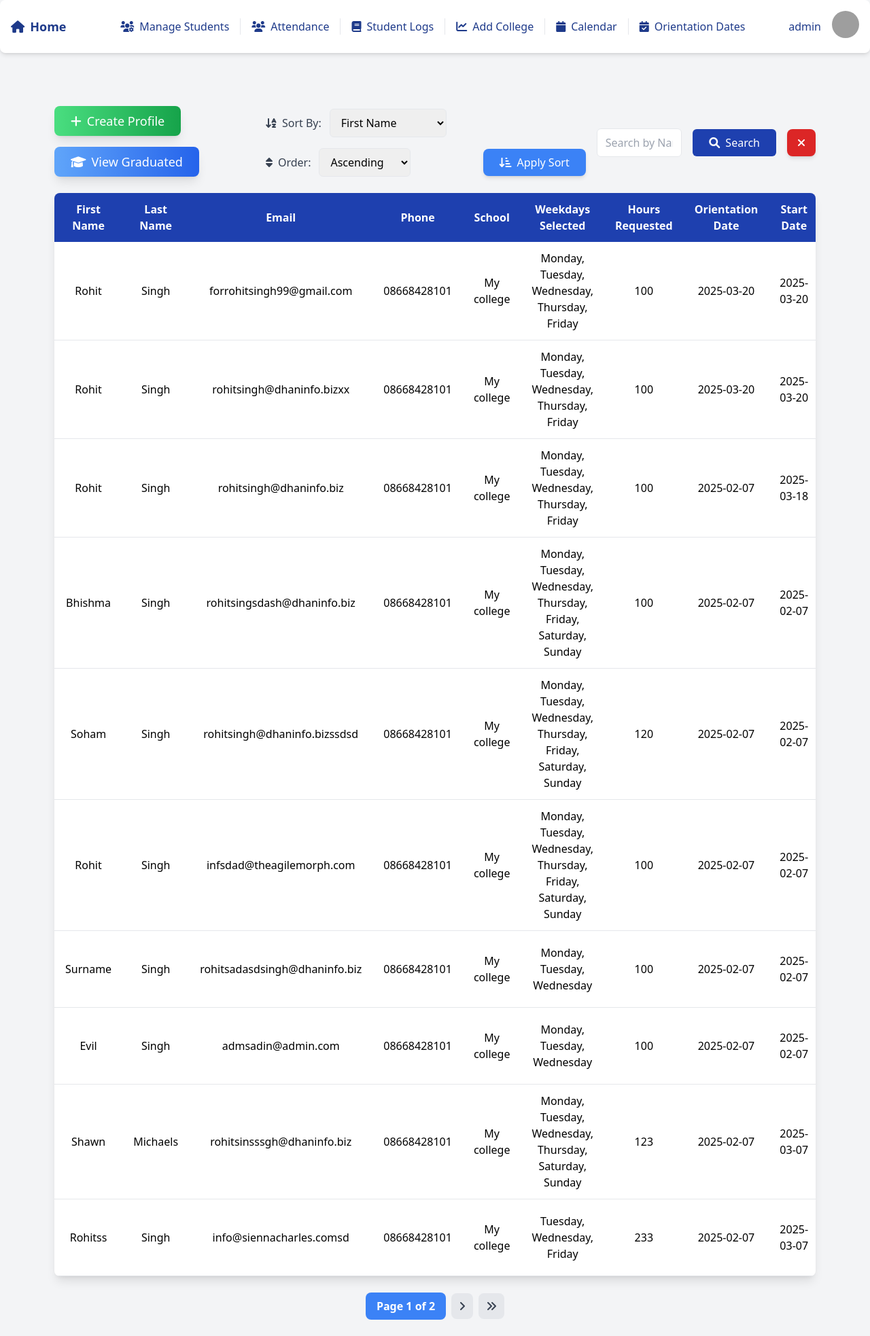
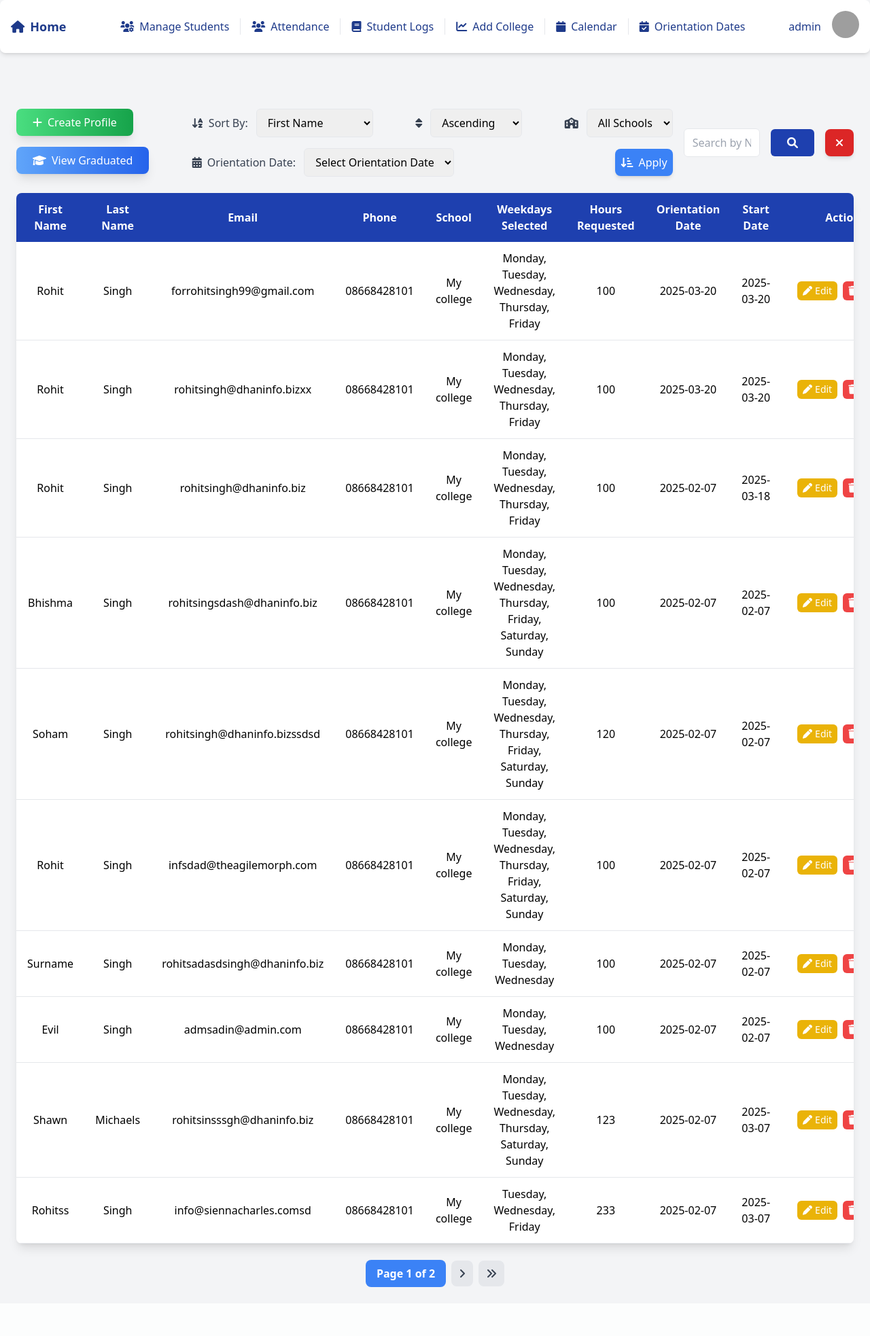
Before and after one commit to RohitSingh555/Lchaim_Virtual_Manager, a Django app: page / in a window 1280 px wide. Shown: the whole page at 68% size. After the commit the page ends 1894 px from the top, so only its background shows below. Run offline with Django 5.2, Linux system fonts and the light colour scheme; a user stored in the database is signed in; data comes from the database, SQL or seed files in the repository; both versions use the stored data as it was after the commit; some libraries are stand-ins or nearby versions; grey boxes are pictures that could not be loaded.

Commit message:
Synced it with the live website

```diff
--- a/students/templates/create_profile.html
+++ b/students/templates/create_profile.html
@@ -517,7 +517,7 @@
         </form>
     </div>
     <script>
-        document.getElementById("id_lchaim_orientation_date").addEventListener("change", function() {
+       document.getElementById("id_lchaim_orientation_date").addEventListener("change", function() {
             let selectedOption = this.options[this.selectedIndex];
             let orientationText = selectedOption.textContent.trim();
 
--- a/students/templates/student_profile_list.html
+++ b/students/templates/student_profile_list.html
@@ -25,7 +25,7 @@
     {% include 'navbar.html' %}
 
     <div class="flex flex-col bg-gray-100 min-h-screen pt-24">
-        <div class="px-6 lg:px-20 py-6">
+        <div class="px-6 lg:px-6 py-6">
             <div class="lg:flex items-center justify-between">
             {% if is_school_group %}
             <div class="flex justify-center items-center mt-4 text-center "  style="margin-top:36px">
@@ -35,16 +35,16 @@
             </div>
             {% else %}
             <div class="flex flex-wrap gap-4 justify-left mt-4"  style="margin-top:36px">
-                <a href="{% url 'create_student_profile' %}" class="bg-gradient-to-r from-green-400 to-green-600 text-white px-6 py-2 rounded-lg text-lg shadow-lg hover:from-green-500 hover:to-green-700 transition ease-in-out duration-200">
+                <a href="{% url 'create_student_profile' %}" class="bg-gradient-to-r from-green-400 to-green-600 text-white px-6 py-2 rounded-lg text-md shadow-lg hover:from-green-500 hover:to-green-700 transition ease-in-out duration-200">
                     <i class="fas fa-plus mr-2"></i>Create Profile
                 </a>
-                <a href="{% url 'student_graduated_list' %}" class="bg-gradient-to-r from-blue-400 to-blue-600 text-white px-6 py-2 rounded-lg text-lg shadow-lg hover:from-blue-500 hover:to-blue-700 transition ease-in-out duration-200">
+                <a href="{% url 'student_graduated_list' %}" class="bg-gradient-to-r from-blue-400 to-blue-600 text-white px-6 py-2 rounded-lg text-md shadow-lg hover:from-blue-500 hover:to-blue-700 transition ease-in-out duration-200">
                     <i class="fas fa-graduation-cap mr-2"></i>View Graduated
                 </a>
             </div>
-            <!-- Sorting Section -->
             <div class="rounded-lg p-4 pb-0 mt-6">
-    <form method="get" class="flex flex-wrap items-center justify-between gap-4">
+                <form method="get" id="filter-form" class="flex flex-wrap items-center justify-between gap-4">
+                    <!-- Sort Field -->
                     <div class="flex items-center gap-3">
                         <label for="sort_field" class="text-gray-700 font-medium flex items-center gap-2">
                             <i class="fas fa-sort-alpha-down"></i> Sort By:
@@ -54,12 +54,14 @@
                             <option value="last_name" {% if sort_field == "last_name" %}selected{% endif %}>Last Name</option>
                             <option value="email" {% if sort_field == "email" %}selected{% endif %}>Email</option>
                             <option value="lchaim_orientation_date" {% if sort_field == "lchaim_orientation_date" %}selected{% endif %}>Orientation Date</option>
+                            <option value="school" {% if sort_field == "school" %}selected{% endif %}>School</option>
                         </select>
                     </div>
 
+                    <!-- Sort Order -->
                     <div class="flex items-center gap-3">
                         <label for="sort_order" class="text-gray-700 font-medium flex items-center gap-2">
-                <i class="fas fa-sort"></i> Order:
+                            <i class="fas fa-sort"></i>
                         </label>
                         <select name="sort_order" id="sort_order" class="px-3 py-2 border rounded-md focus:ring-2 focus:ring-blue-600 focus:outline-none">
                             <option value="asc" {% if sort_order == "asc" %}selected{% endif %}>Ascending</option>
@@ -67,12 +69,41 @@
                         </select>
                     </div>
 
-        <button type="submit" class="bg-blue-500 text-white px-6 py-2 rounded-lg shadow-md flex items-center gap-2 hover:bg-blue-600 transition duration-200">
-            <i class="fas fa-sort-amount-down-alt"></i> Apply Sort
+                    <!-- School Filter (Auto Submit on Change) -->
+                    <div class="flex items-center gap-3">
+                        <label for="school_filter" class="text-gray-700 font-medium flex items-center gap-2">
+                            <i class="fas fa-school"></i>
+                        </label>
+                        <select name="school_filter" id="school_filter" class="px-3 py-2 border rounded-md focus:ring-2 focus:ring-blue-600 focus:outline-none">
+                            <option value="">All Schools</option>
+                            {% for school in schools %}
+                                <option value="{{ school }}" {% if school_filter == school %}selected{% endif %}>{{ school }}</option>
+                            {% endfor %}
+                        </select>
+                    </div>
+
+                    <!-- Orientation Date Filter -->
+<div class="flex items-center gap-3">
+    <label for="orientation_date_filter" class="text-gray-700 font-medium flex items-center gap-2">
+        <i class="fas fa-calendar-alt"></i> Orientation Date:
+    </label>
+    <select name="orientation_date_filter" id="orientation_date_filter"
+            class="px-3 py-2 border rounded-md focus:ring-2 focus:ring-blue-600 focus:outline-none">
+        <option value="">Select Orientation Date</option>
+        {% for orientation_date in orientation_dates %}
+            <option value="{{ orientation_date.lchaim_orientation_date }}" {% if orientation_date_filter == orientation_date.id|stringformat:"s" %}selected{% endif %}>
+                {{ orientation_date.lchaim_orientation_date__date }}
+            </option>
+        {% endfor %}
+    </select>
+</div>
+
+                    <!-- Submit Button -->
+                    <button type="submit" class="bg-blue-500 text-white px-2 py-2 rounded-lg shadow-md flex items-center gap-2 hover:bg-blue-600 transition duration-200">
+                        <i class="fas fa-sort-amount-down-alt"></i> Apply
                     </button>
                 </form>
             </div>
-
 
             <!-- Search and Filter Section -->
             <div class=" rounded-lg mt-6  pt-4">
@@ -80,8 +111,8 @@
                     <input type="text" name="q" value="{{ query }}" placeholder="Search by Name or Email"
                         class="border rounded-md px-3 py-2 w-full  focus:outline-none focus:ring-2 focus:ring-blue-800">
                     <button type="submit"
-                        class="bg-blue-800 items-center gap-2 text-white px-6 flex flex-row  py-2 rounded-md hover:bg-blue-900 transition duration-200">
-                        <i class="fas fa-search"></i> Search
+                        class="bg-blue-800 items-center gap-2 text-white px-6 flex flex-row  py-3 rounded-md hover:bg-blue-900 transition duration-200">
+                        <i class="fas fa-search"></i>
                     </button>
                     <button type="button" onclick="window.location.href='?'"
                     class="bg-red-600 text-white px-4 py-2 rounded-lg shadow-md hover:bg-red-500 transition duration-200 ">
@@ -111,7 +142,12 @@
             </a>
         </th>
         <th class="px-4 py-3 text-center">Phone</th>
-        <th class="px-4 py-3 text-center">School</th>
+        <th class="px-4 py-3 text-center">
+            <a href="?sort_field=school&sort_order={% if sort_field == 'school' and sort_order == 'asc' %}desc{% else %}asc{% endif %}" class="hover:underline">
+                School {% if sort_field == "school" %}({{ sort_order|title }}){% endif %}
+            </a>
+        </th>
+
         <th class="px-4 py-3 text-center w-64">Weekdays Selected</th>
         <th class="px-4 py-3 text-center">Hours Requested</th>
         <th class="px-4 py-3 text-center">
@@ -144,13 +180,18 @@
 
                             {% if is_admin %}
                             <td class="px-6 py-4 text-center">
-                                <a href="{% url 'update_student_profile' profile.pk %}" class="bg-yellow-500 text-white px-3 py-2 rounded-md inline-flex items-center justify-center space-x-2 hover:bg-yellow-600 transition ease-in-out duration-200">
+                                <div class="flex items-center justify-center space-x-2">
+                                    <a href="{% url 'update_student_profile' profile.pk %}"
+                                       class="bg-yellow-500 text-white px-3 py-2 md:px-2 md:py-1 text-sm rounded-md inline-flex items-center justify-center space-x-1 hover:bg-yellow-600 transition ease-in-out duration-200">
                                         <i class="fas fa-pen"></i><span>Edit</span>
                                     </a>
-                                <button onclick="openDeleteModal({{ profile.pk }})" class="bg-red-500 text-white px-3 py-2 rounded-md inline-flex items-center justify-center space-x-2 ml-3 hover:bg-red-600 transition ease-in-out duration-200">
+                                    <button onclick="openDeleteModal({{ profile.pk }})"
+                                        class="bg-red-500 text-white px-3 py-2 md:px-2 md:py-1 text-sm rounded-md inline-flex items-center justify-center space-x-1 hover:bg-red-600 transition ease-in-out duration-200">
                                         <i class="fas fa-trash"></i><span>Delete</span>
                                     </button>
+                                </div>
                             </td>
+
                             {% endif %}
                         </tr>
                         {% endfor %}
@@ -164,13 +205,13 @@
         <!-- First & Previous Buttons -->
         {% if page_obj.has_previous %}
             <li>
-                            <a href="?page=1&sort_field={{ sort_field }}&sort_order={{ sort_order }}"
+                <a href="?page=1&search={{ search_query }}&school_filter={{ school_filter }}&sort_field={{ sort_field }}&sort_order={{ sort_order }}"
                    class="px-3 py-2 bg-gray-200 text-gray-700 rounded-lg hover:bg-gray-300 transition">
                     <i class="fa fa-angle-double-left"></i>
                 </a>
             </li>
             <li>
-                            <a href="?page={{ page_obj.previous_page_number }}&sort_field={{ sort_field }}&sort_order={{ sort_order }}"
+                <a href="?page={{ page_obj.previous_page_number }}&search={{ search_query }}&school_filter={{ school_filter }}&sort_field={{ sort_field }}&sort_order={{ sort_order }}"
                    class="px-3 py-2 bg-gray-200 text-gray-700 rounded-lg hover:bg-gray-300 transition">
                     <i class="fa fa-angle-left"></i>
                 </a>
@@ -185,13 +226,13 @@
         <!-- Next & Last Buttons -->
         {% if page_obj.has_next %}
             <li>
-                            <a href="?page={{ page_obj.next_page_number }}&sort_field={{ sort_field }}&sort_order={{ sort_order }}"
+                <a href="?page={{ page_obj.next_page_number }}&search={{ search_query }}&school_filter={{ school_filter }}&sort_field={{ sort_field }}&sort_order={{ sort_order }}"
                    class="px-3 py-2 bg-gray-200 text-gray-700 rounded-lg hover:bg-gray-300 transition">
                     <i class="fa fa-angle-right"></i>
                 </a>
             </li>
             <li>
-                            <a href="?page={{ page_obj.paginator.num_pages }}&sort_field={{ sort_field }}&sort_order={{ sort_order }}"
+                <a href="?page={{ page_obj.paginator.num_pages }}&search={{ search_query }}&school_filter={{ school_filter }}&sort_field={{ sort_field }}&sort_order={{ sort_order }}"
                    class="px-3 py-2 bg-gray-200 text-gray-700 rounded-lg hover:bg-gray-300 transition">
                     <i class="fa fa-angle-double-right"></i>
                 </a>
@@ -199,6 +240,7 @@
         {% endif %}
     </ul>
 </div>
+
 
             {% endif %}
         </div>
--- a/students/views.py
+++ b/students/views.py
@@ -138,7 +138,6 @@ def shift_availability_api(request):
             requested_hours = int(data['requested_hours'])
             shift_requested = data['shift_requested']
             weekdays_selected = data['selected_weekdays']
-            print(weekdays_selected)
 
             availability = get_shift_availability(request.user, start_date, shift_type, requested_hours, shift_requested, weekdays_selected)
             return JsonResponse(availability)
@@ -379,39 +378,63 @@ def send_student_creation_email(student):
     else:
         print(f"Attachments folder not found at {attachments_folder}.")
     email.send()
+
+
 @login_required
 def student_profile_list(request):
     query = Q()
 
-    # Filtering logic
+    # Search functionality
     search_query = request.GET.get("search", "").strip()
     if search_query:
         query |= Q(first_name__icontains=search_query)
         query |= Q(last_name__icontains=search_query)
         query |= Q(email__icontains=search_query)
         query |= Q(lchaim_orientation_date__icontains=search_query)
+        query |= Q(school__icontains=search_query)
 
-    # Sorting logic
-    sort_field = request.GET.get("sort_field", "").strip()  # Get sort field from request
-    sort_order = request.GET.get("sort_order", "asc").strip()  # Default to ascending
+    # Sorting functionality
+    sort_field = request.GET.get("sort_field", "").strip()
+    sort_order = request.GET.get("sort_order", "asc").strip()
 
-    # If sort_field is empty, sort by latest entry (assuming 'id' or 'created_at' exists)
     if not sort_field:
-        sort_field = "-id"  # Default sorting by latest entry (highest ID)
+        sort_field = "-id"
 
-    # Validate sorting field
     valid_fields = {
-        "first_name", "last_name", "email", "start_date", "end_date", "status", "id", "lchaim_orientation_date"
+        "first_name", "last_name", "email", "school", "start_date", "end_date", "status", "id", "lchaim_orientation_date"
     }
 
     if sort_field.lstrip("-") not in valid_fields:
-        sort_field = "-id"  # Fallback to latest entry sorting
+        sort_field = "-id"
 
-    # Ensure sorting works properly for dates
+    if sort_field == "school":
+        sort_field = "school" if sort_order == "asc" else "-school"
     if sort_field == "lchaim_orientation_date":
         sort_field = "lchaim_orientation_date" if sort_order == "asc" else "-lchaim_orientation_date"
 
+    # Get distinct schools for dropdown
+    schools = StudentProfile.objects.values_list("school", flat=True).distinct()
+
+    # Get distinct orientation dates for dropdown
+    orientation_dates = StudentProfile.objects.values("lchaim_orientation_date", "lchaim_orientation_date__date").distinct()
+
+
+    print(orientation_dates)
+
+    # School filtering
+    school_filter = request.GET.get("school_filter", "").strip()
+    if school_filter:
+        query &= Q(school=school_filter)
+
+    # Orientation date filtering
+    orientation_date_filter = request.GET.get("orientation_date_filter", "").strip()
+    if orientation_date_filter:
+        query &= Q(lchaim_orientation_date=orientation_date_filter)
+
+    # Fetch student profiles based on filters
     student_profiles = StudentProfile.objects.filter(query).order_by(sort_field)
+
+    # Process weekdays_selected field
     for profile in student_profiles:
         raw_data = profile.weekdays_selected
         if isinstance(raw_data, str) and raw_data.strip():
@@ -426,12 +449,13 @@ def student_profile_list(request):
         else:
             profile.weekdays_display = "No weekdays selected"
 
-    # Pagination logic
+    # Pagination
     paginator = Paginator(student_profiles, 10)
     page_number = request.GET.get("page")
     page_obj = paginator.get_page(page_number)
+
+    # User permissions
     is_school_group = request.user.groups.filter(name='School').exists()
-
     is_admin = request.user.groups.filter(name='Admin').exists()
 
     context = {
@@ -439,6 +463,10 @@ def student_profile_list(request):
         "search_query": search_query,
         "sort_field": request.GET.get("sort_field", ""),
         "sort_order": request.GET.get("sort_order", ""),
+        "schools": schools,  # List of schools for dropdown
+        "school_filter": school_filter,  # Selected school filter
+        "orientation_dates": orientation_dates,  # List of orientation dates for dropdown
+        "orientation_date_filter": orientation_date_filter,  # Selected orientation date filter
         'is_school_group': is_school_group,
         'is_admin': is_admin
     }
```
Also changed, not shown: db.sqlite3. Lines whose indentation alone changed are shown as unchanged.
